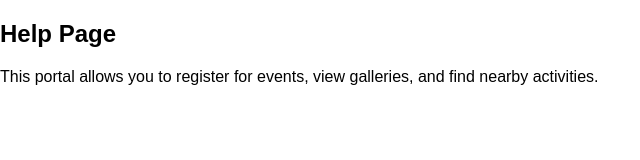
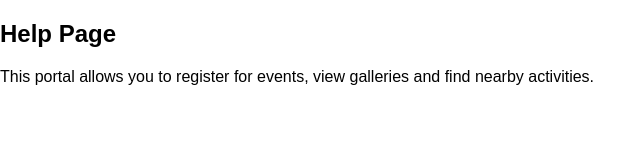
Before and after one commit to abhishek-tomar11/cognizant-deepskilling, a plain HTML site: page Week-four_EventPortal/help.html in a window 1280 px wide. Shown: the full height of the page, 0-640 px from the left. Drawn offline with Linux system fonts and the light colour scheme.

```diff
--- a/Week-four_EventPortal/help.html
+++ b/Week-four_EventPortal/help.html
@@ -9,7 +9,7 @@
 
 <body>
     <h2>Help Page</h2>
-    <p>This portal allows you to register for events, view galleries, and find nearby activities.</p>
+    <p>This portal allows you to register for events, view galleries and find nearby activities.</p>
 </body>
 
 </html>
```
